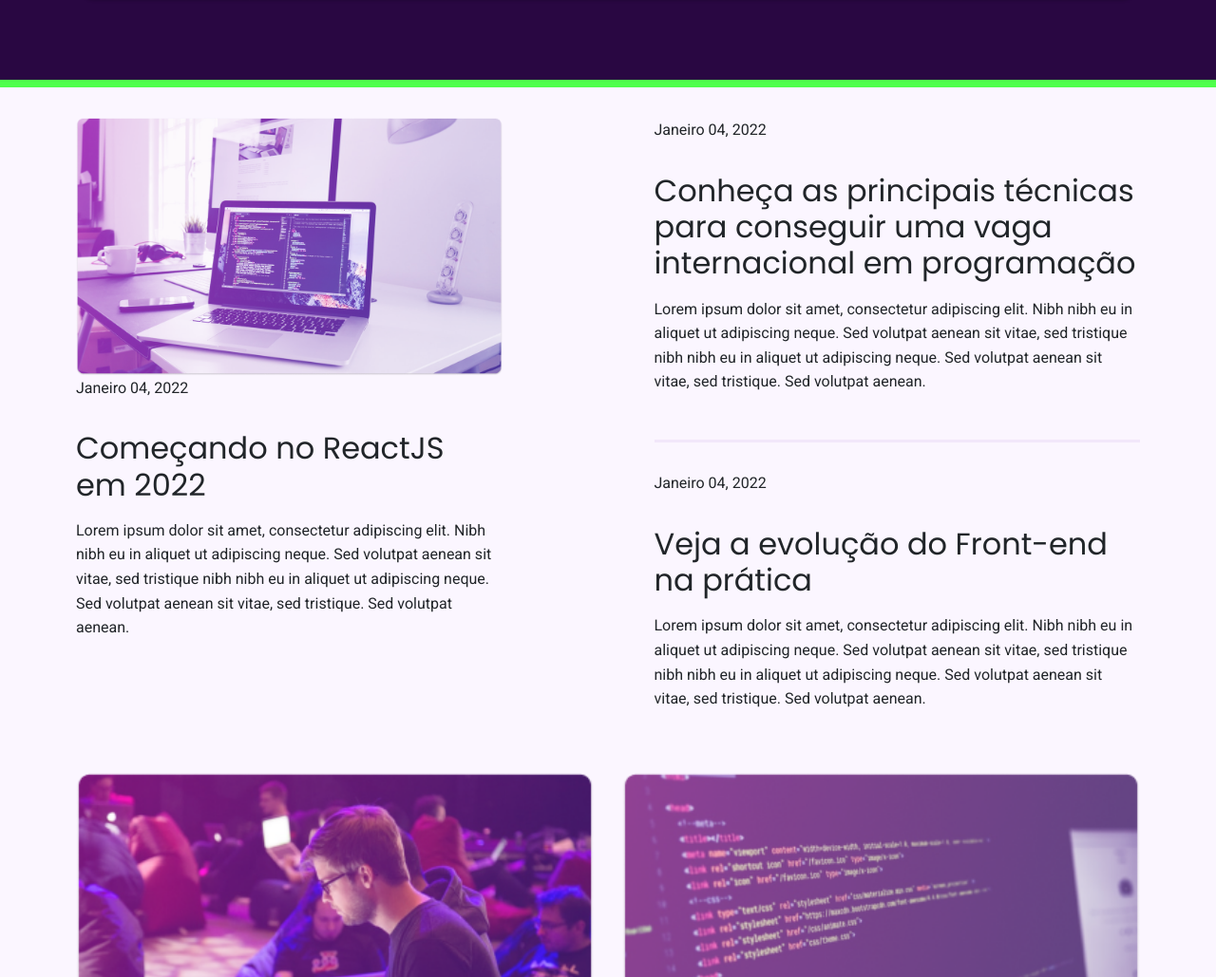
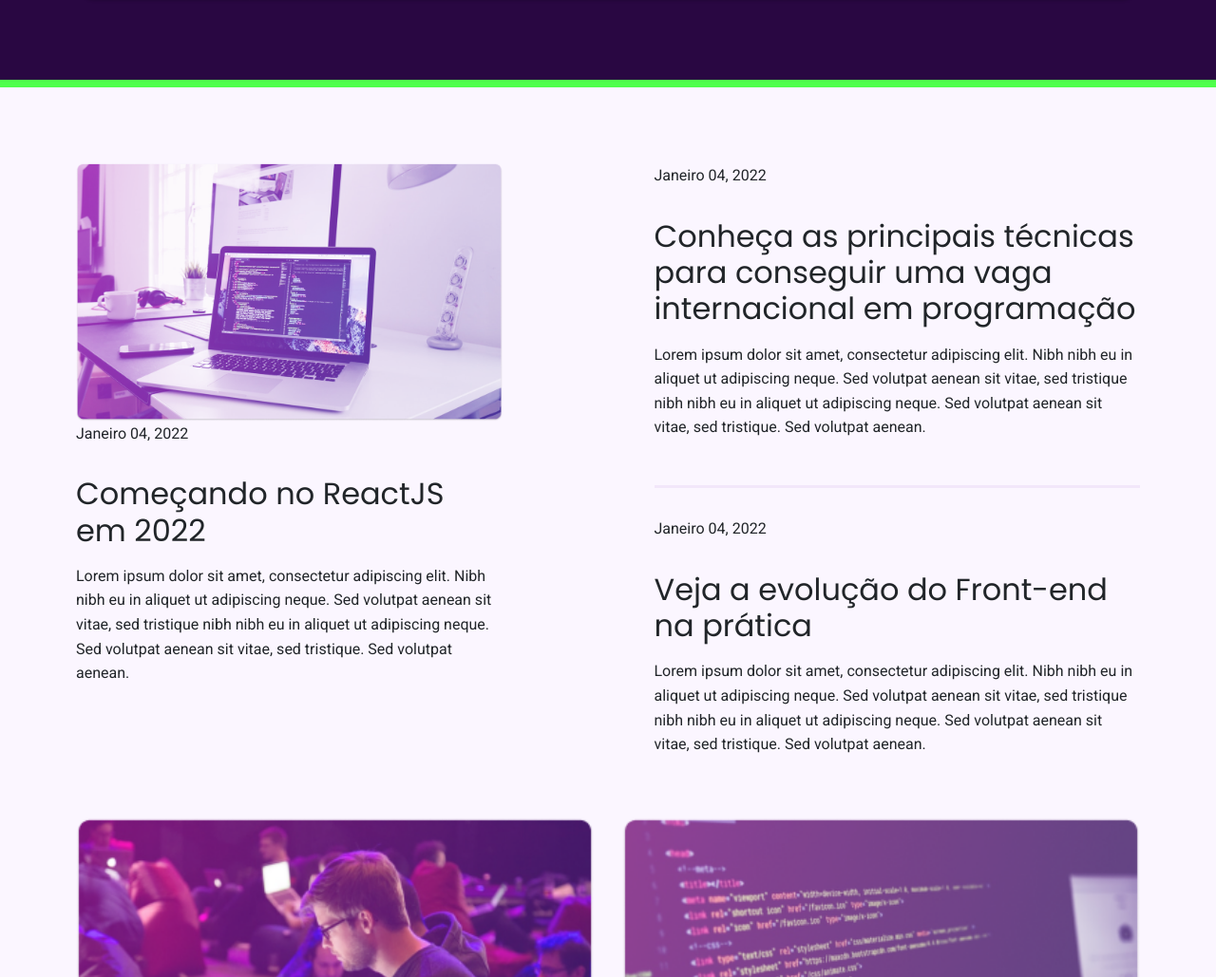
Before and after one commit to alyssonbarrera/RocketBlog, a plain HTML site: page index.html in a window 1280 px wide. Shown: the part 1155-2184 px from the top of the page at 95% size. Drawn offline with nearby package versions, Linux system fonts and the light colour scheme.

Commit message:
alterações em CSS

```diff
--- a/style/style.css
+++ b/style/style.css
@@ -202,7 +202,7 @@ input::-webkit-calendar-picker-indicator {
 
 .destaque {
     display: flex;
-    padding-top: 1rem;
+    padding-top: 4rem;
     justify-content: space-between;
     flex-wrap: wrap;
 }
```
